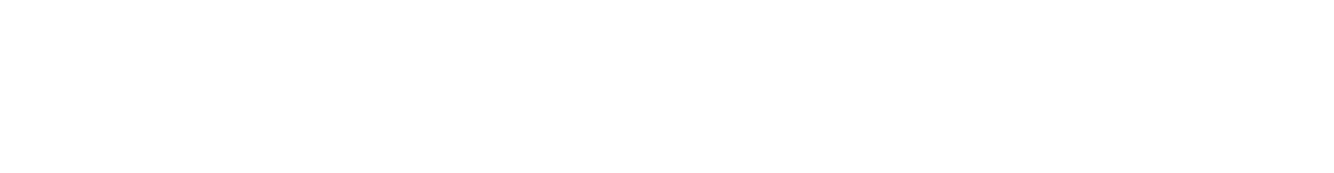
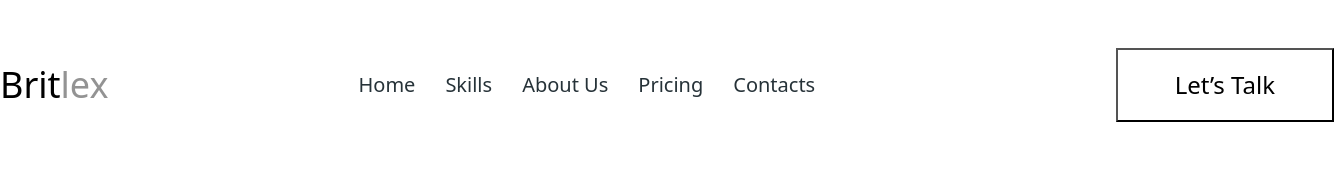
Before and after one commit to bakmaiev/britlex-project-team, a plain HTML site: page index.html in a window 1280 px wide. Shown: the whole page, 1334 px wide, since content can reach past the window. Drawn offline with nearby package versions, Linux system fonts and the light colour scheme.

Commit message:
Зробив розмітку Header

```diff
--- a/css/styles.css
+++ b/css/styles.css
@@ -0,0 +1,67 @@
+
+
+a {
+    text-decoration: none;
+}
+
+.list {
+    list-style-type: none;
+}
+
+.container {
+    width: 1334px;
+    margin: 0 auto;
+}
+
+/* Header */
+
+.header-page {
+    display: flex;
+    align-items: center;
+}
+
+.navigation {
+    display: flex;
+    align-items: center;
+}
+
+.logo {
+    color: #000000;
+    font-size: 36px;
+    line-height: 1.5;
+}
+
+.logo > span{
+    color: #939393;
+}
+
+.navigation-menu {
+    display: flex;
+    gap: 30px;
+
+    margin: 0px 0px 0px 250px;
+    padding: 0;
+}
+
+.navigation-item {
+    padding: 70px 0px;
+
+    font-weight: 500;
+    font-size: 20px;
+    line-height: 1.5;
+}
+
+.navigation-link {
+    color: #263238;
+}
+
+.offer-btn {
+    font-weight: 400;
+    font-size: 24px;
+    line-height: 1.5;
+
+    background-color: #ffffff;
+
+    margin-left: auto;
+    padding: 17px 57px;
+}
--- a/index.html
+++ b/index.html
@@ -15,8 +15,18 @@
 <body>
 
     <!-- HEADER DANYA -->
-    <header>
-
+    <header class="header-page container">
+        <nav class="navigation">
+            <a class="logo">Brit<span>lex</span></a>
+            <ul class="navigation-menu list">
+                <li class="navigation-item"><a class="navigation-link" href="#">Home</a></li>
+                <li class="navigation-item"><a class="navigation-link" href="#">Skills</a></li>
+                <li class="navigation-item"><a class="navigation-link" href="#">About Us</a></li>
+                <li class="navigation-item"><a class="navigation-link" href="#">Pricing</a></li>
+                <li class="navigation-item"><a class="navigation-link" href="#">Contacts</a></li>
+            </ul>
+        </nav>
+        <button class="offer-btn">Let’s Talk</button>
     </header>
 
     <main>
```
